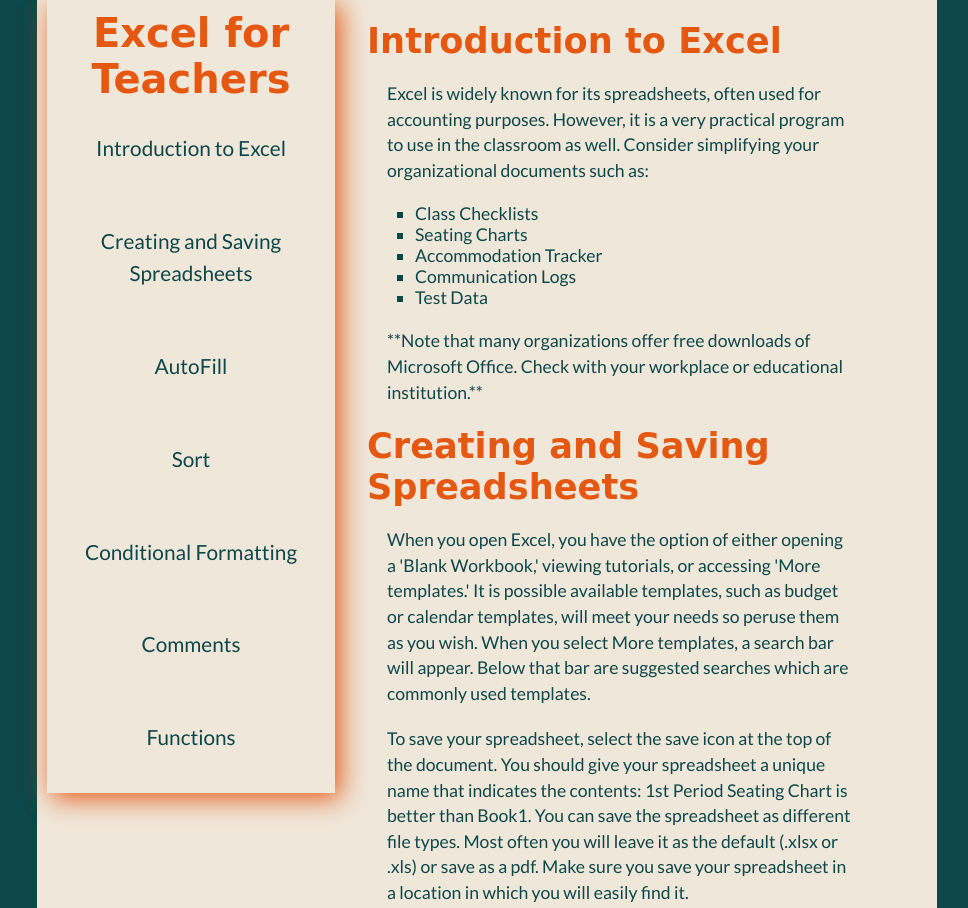
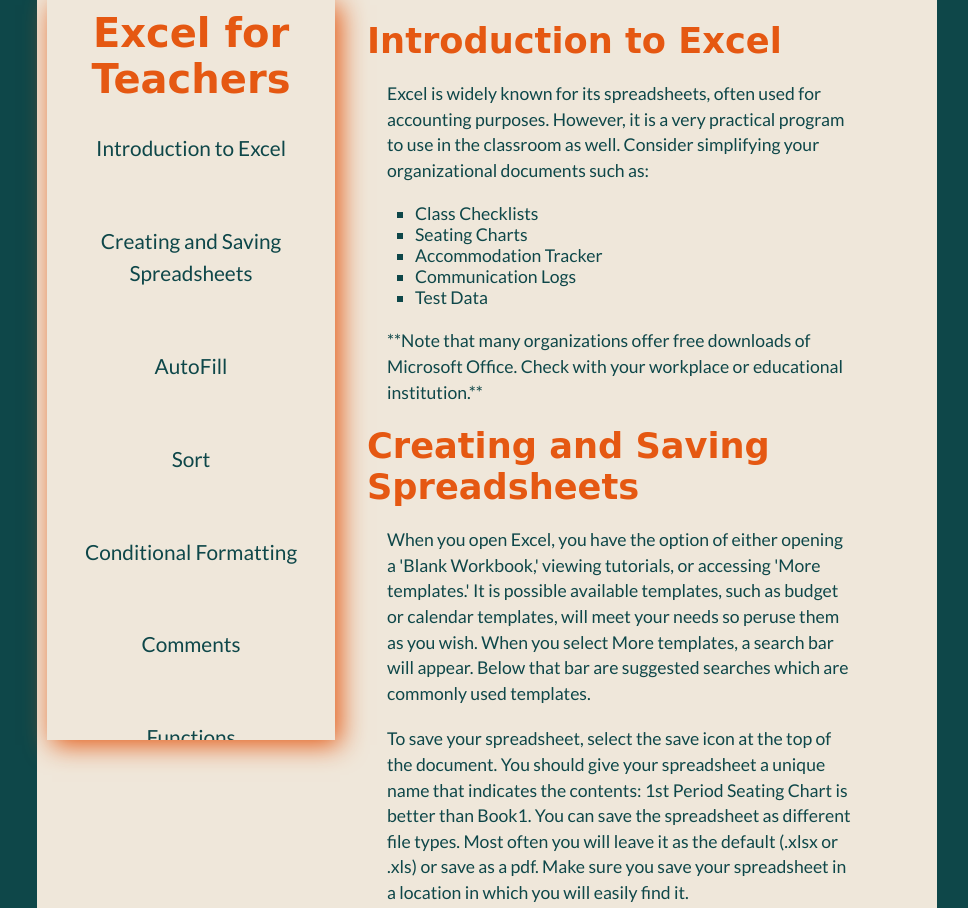
Before and after one commit to VJones2112/technicaldocpage_fcc, a plain HTML site: page index.html in a window 1280 px wide. Shown: the top 908 px of the page, without its empty margins (153-1121 px from the left). Drawn offline with Linux system fonts and the light colour scheme; a web font is replaced by a local one.

Commit message:
Added height:90% to the overflow:scroll. It wasn't showing with height: auto.

```diff
--- a/style.css
+++ b/style.css
@@ -138,7 +138,7 @@ footer i {
         width: 18rem;
         margin-left: 10px;
         overflow: scroll;
-        height: auto;
+        height: 90%;
     }
 
     nav li {
```
